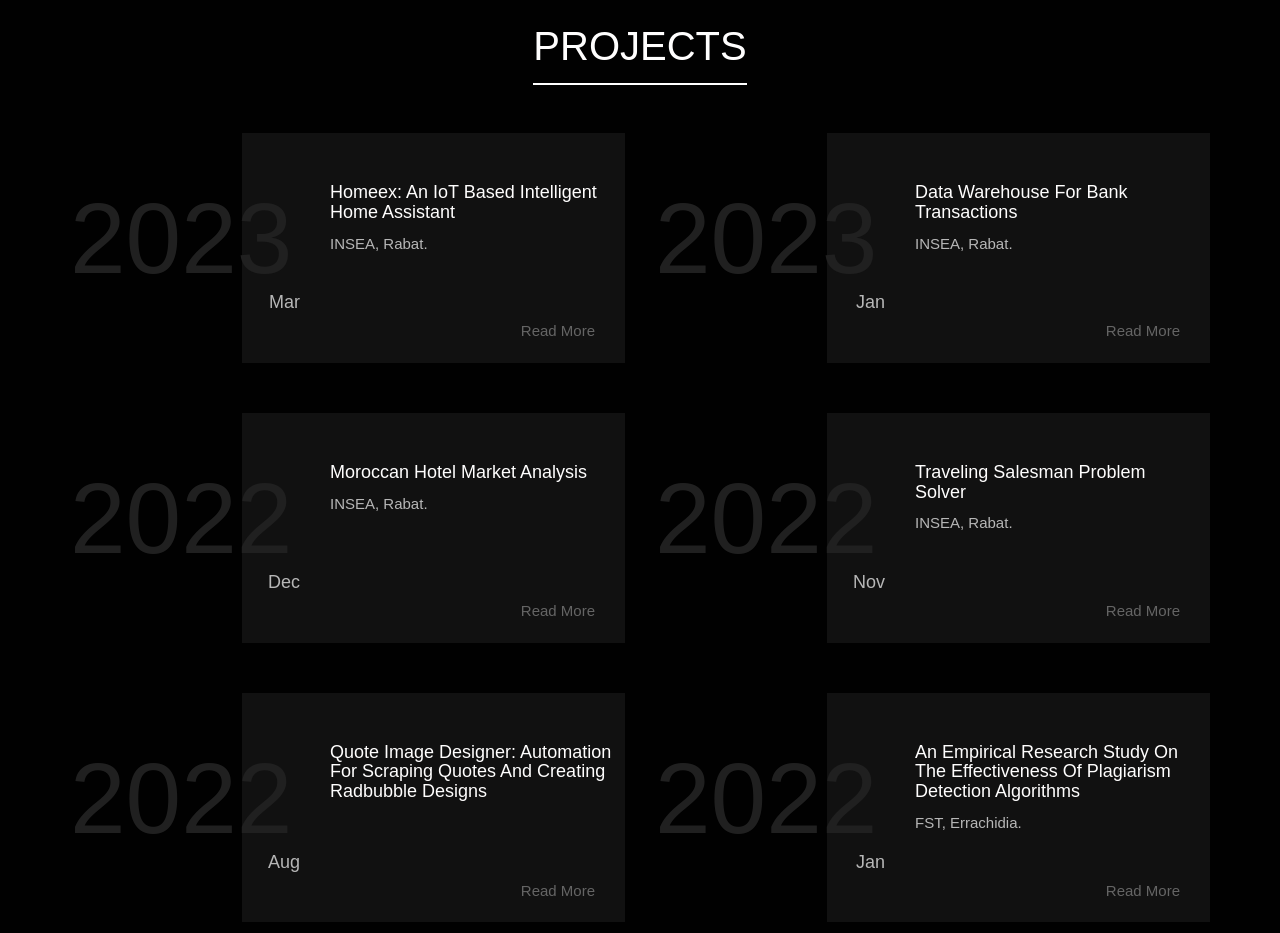
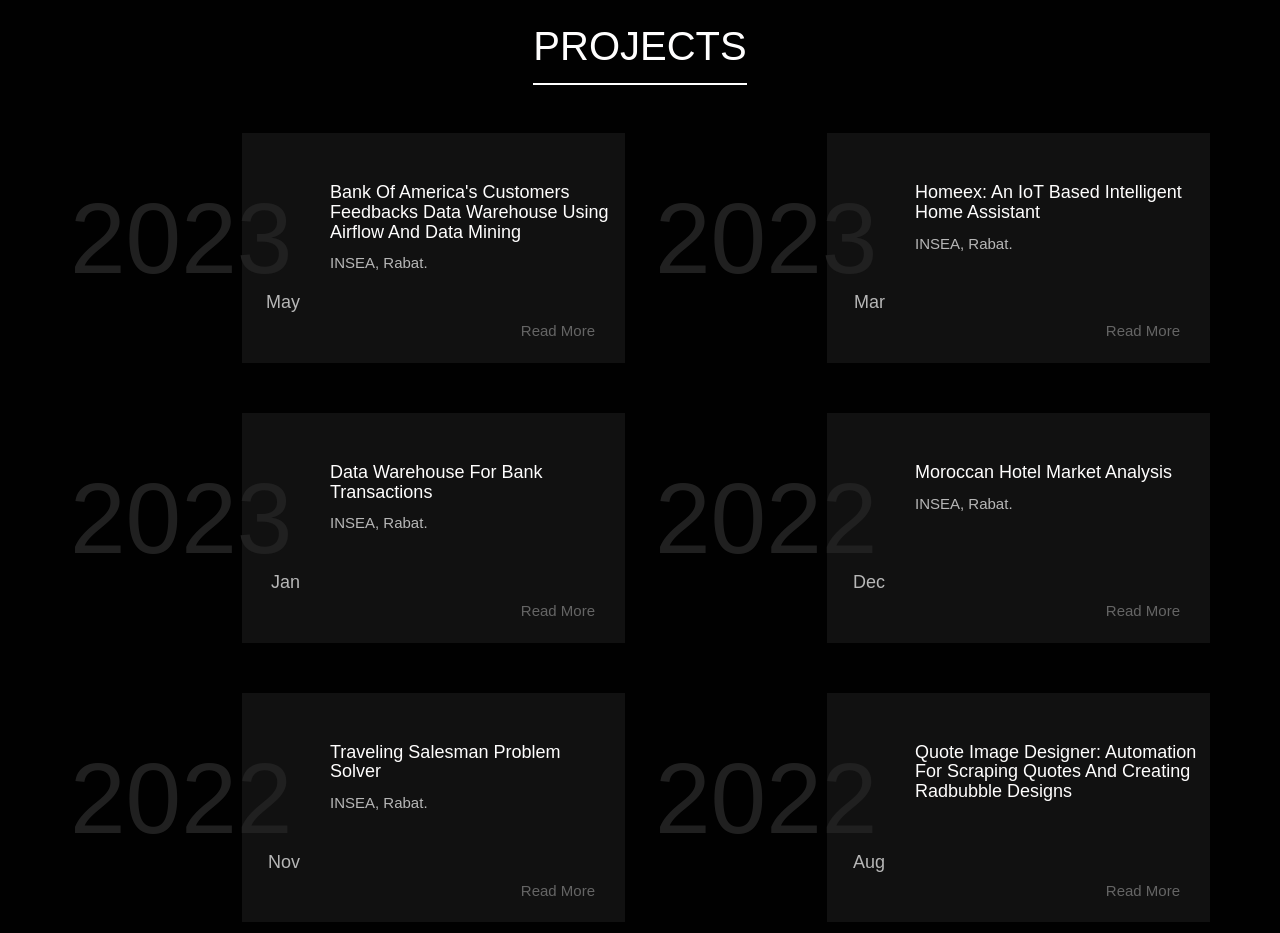
Before and after one commit to p1x33l/p1x33l.github.io, a plain HTML site: page index.html in a window 1280 px wide. Shown: the part 1460-2393 px from the top of the page. Drawn offline with Linux system fonts and the light colour scheme; a script that the page names is missing; a web font is replaced by a local one.

Commit message:
updated index content

```diff
--- a/index.html
+++ b/index.html
@@ -131,6 +131,19 @@
 									<div class="prt_about_experiencebox">
 										<div class="prt_about_experience_year">
 											<h1>2023</h1>
+											<h4>May</h4>
+										</div>
+										<div class="prt_about_experience_info">
+											<h4>Bank Of America's Customers Feedbacks Data Warehouse using Airflow and Data Mining</h4>
+											<p>INSEA, Rabat.</p>
+											<a target="_blank" href="#">Read More</a>
+										</div>
+									</div>
+								</div>
+								<div class="col-lg-6 col-md-6 col-sm-12 col-xs-12">
+									<div class="prt_about_experiencebox">
+										<div class="prt_about_experience_year">
+											<h1>2023</h1>
 											<h4>Mar</h4>
 										</div>
 										<div class="prt_about_experience_info">
@@ -149,7 +162,7 @@
 										<div class="prt_about_experience_info">
 											<h4>Data Warehouse for Bank Transactions</h4>
 											<p>INSEA, Rabat.</p>
-											<a target="_blank" href="https://github.com/p1x33l/Homeex-An-Iot-Based-Intelligent-Home-Assistant">Read More</a>
+											<a target="_blank" href="https://github.com/p1x33l/Data-Warehouse-for-Bank-Transactions">Read More</a>
 										</div>
 									</div>
 								</div>
@@ -162,7 +175,7 @@
 										<div class="prt_about_experience_info">
 											<h4>Moroccan Hotel Market Analysis</h4>
 											<p>INSEA, Rabat.</p>
-											<a target="_blank" href="https://github.com/p1x33l/Homeex-An-Iot-Based-Intelligent-Home-Assistant">Read More</a>
+											<a target="_blank" href="https://github.com/p1x33l/PCA-Moroccan-Hotel-Market-Analysis">Read More</a>
 										</div>
 									</div>
 								</div>
@@ -175,7 +188,7 @@
 										<div class="prt_about_experience_info">
 											<h4>Traveling Salesman Problem Solver</h4>
 											<p>INSEA, Rabat.</p>
-											<a target="_blank" href="https://github.com/p1x33l/Homeex-An-Iot-Based-Intelligent-Home-Assistant">Read More</a>
+											<a target="_blank" href="https://github.com/p1x33l/Traveling-Salesman-Problem-Solver-GUI">Read More</a>
 										</div>
 									</div>
 								</div>
@@ -187,7 +200,7 @@
 										</div>
 										<div class="prt_about_experience_info">
 											<h4>Quote Image Designer: Automation for Scraping Quotes and Creating Radbubble Designs</h4>
-											<a target="_blank" href="https://github.com/p1x33l/Homeex-An-Iot-Based-Intelligent-Home-Assistant">Read More</a>
+											<a target="_blank" href="https://github.com/p1x33l/Quote-Image-Designer">Read More</a>
 										</div>
 									</div>
 								</div>
```
